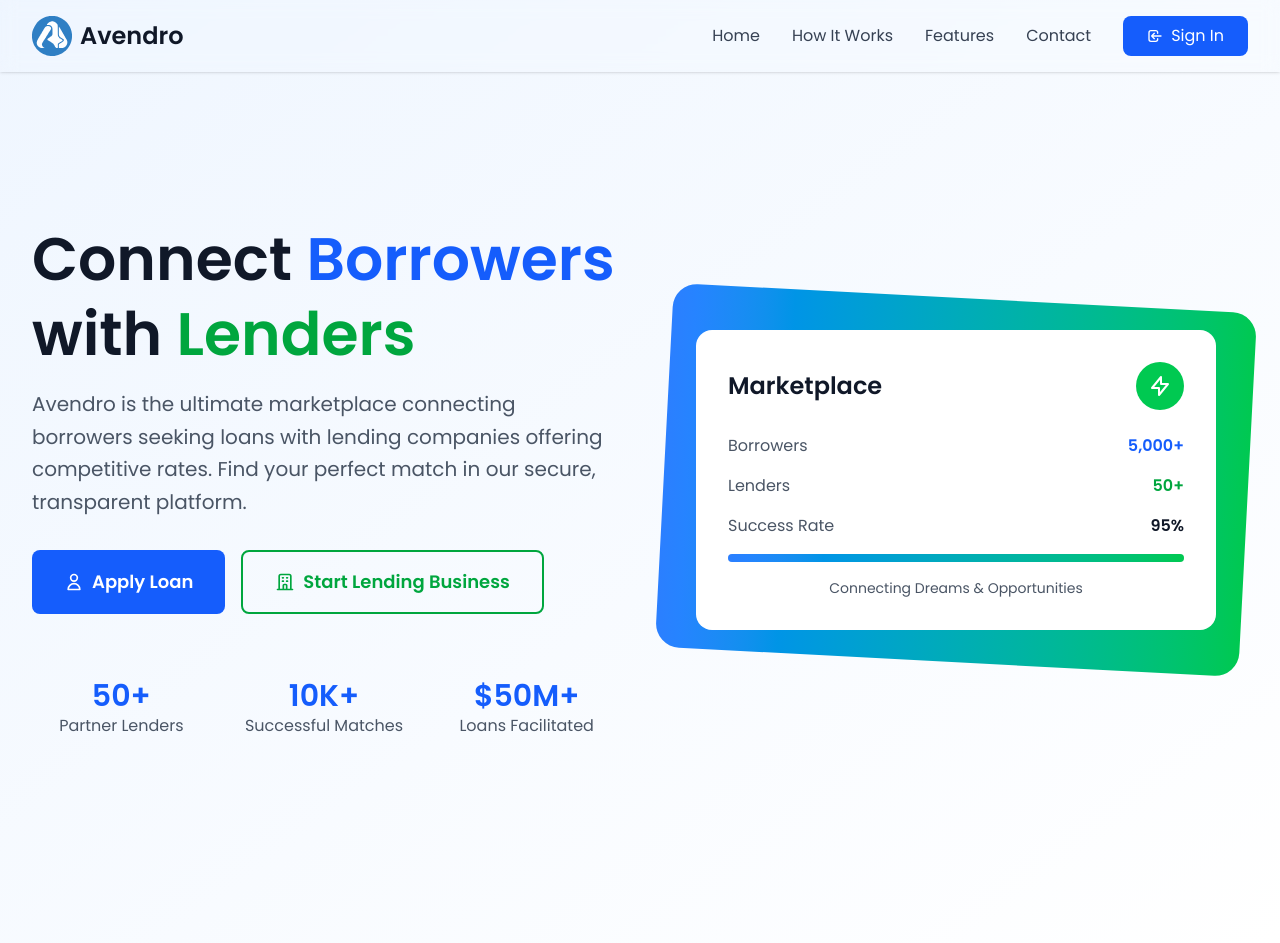
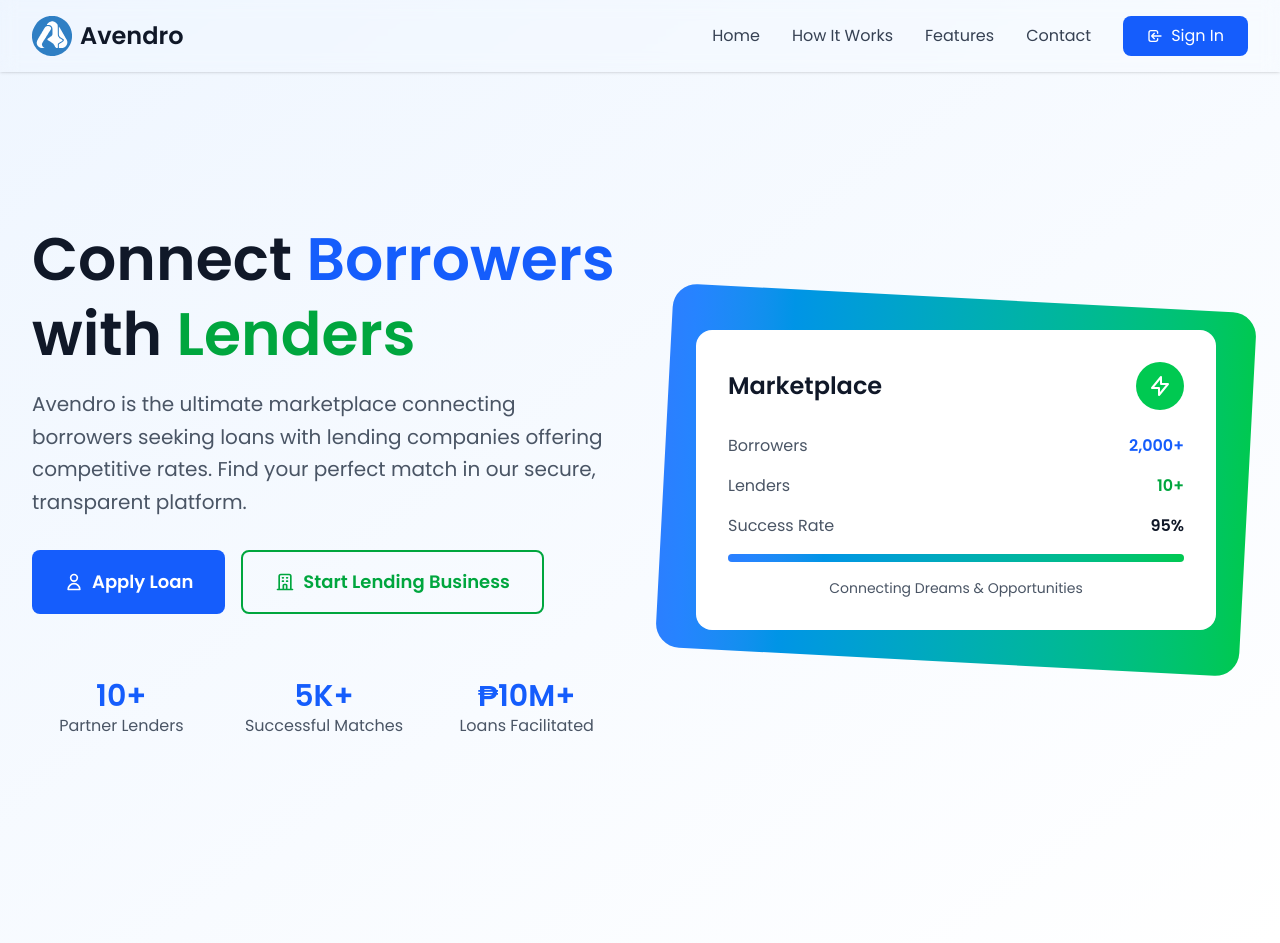
Before and after one commit to Yirmeyahuu/LendingSystem, a Django app: page / in a window 1280 px wide. Shown: the top 943 px of the page. Run offline with Django 5.2, Linux system fonts and the light colour scheme; style sheets or scripts are compiled from the project's sources; some libraries are stand-ins or nearby versions.

Commit message:
Landing Modificaiton

```diff
--- a/backend/Landingpage/templates/LandingPage/landing-page.html
+++ b/backend/Landingpage/templates/LandingPage/landing-page.html
@@ -110,15 +110,15 @@
                     <!-- Stats -->
                     <div class="grid grid-cols-3 gap-4 sm:gap-6 pt-6 sm:pt-8">
                         <div class="text-center">
-                            <div class="text-2xl sm:text-3xl font-bold text-blue-600">50+</div>
+                            <div class="text-2xl sm:text-3xl font-bold text-blue-600">10+</div>
                             <div class="text-sm sm:text-base text-gray-600">Partner Lenders</div>
                         </div>
                         <div class="text-center">
-                            <div class="text-2xl sm:text-3xl font-bold text-blue-600">10K+</div>
+                            <div class="text-2xl sm:text-3xl font-bold text-blue-600">5K+</div>
                             <div class="text-sm sm:text-base text-gray-600">Successful Matches</div>
                         </div>
                         <div class="text-center">
-                            <div class="text-2xl sm:text-3xl font-bold text-blue-600">$50M+</div>
+                            <div class="text-2xl sm:text-3xl font-bold text-blue-600">₱10M+</div>
                             <div class="text-sm sm:text-base text-gray-600">Loans Facilitated</div>
                         </div>
                     </div>
@@ -140,11 +140,11 @@
                                 <div class="space-y-3 sm:space-y-4">
                                     <div class="flex items-center justify-between">
                                         <span class="text-sm sm:text-base text-gray-600">Borrowers</span>
-                                        <span class="text-sm sm:text-base font-semibold text-blue-600">5,000+</span>
+                                        <span class="text-sm sm:text-base font-semibold text-blue-600">2,000+</span>
                                     </div>
                                     <div class="flex items-center justify-between">
                                         <span class="text-sm sm:text-base text-gray-600">Lenders</span>
-                                        <span class="text-sm sm:text-base font-semibold text-green-600">50+</span>
+                                        <span class="text-sm sm:text-base font-semibold text-green-600">10+</span>
                                     </div>
                                     <div class="flex items-center justify-between">
                                         <span class="text-sm sm:text-base text-gray-600">Success Rate</span>
```
